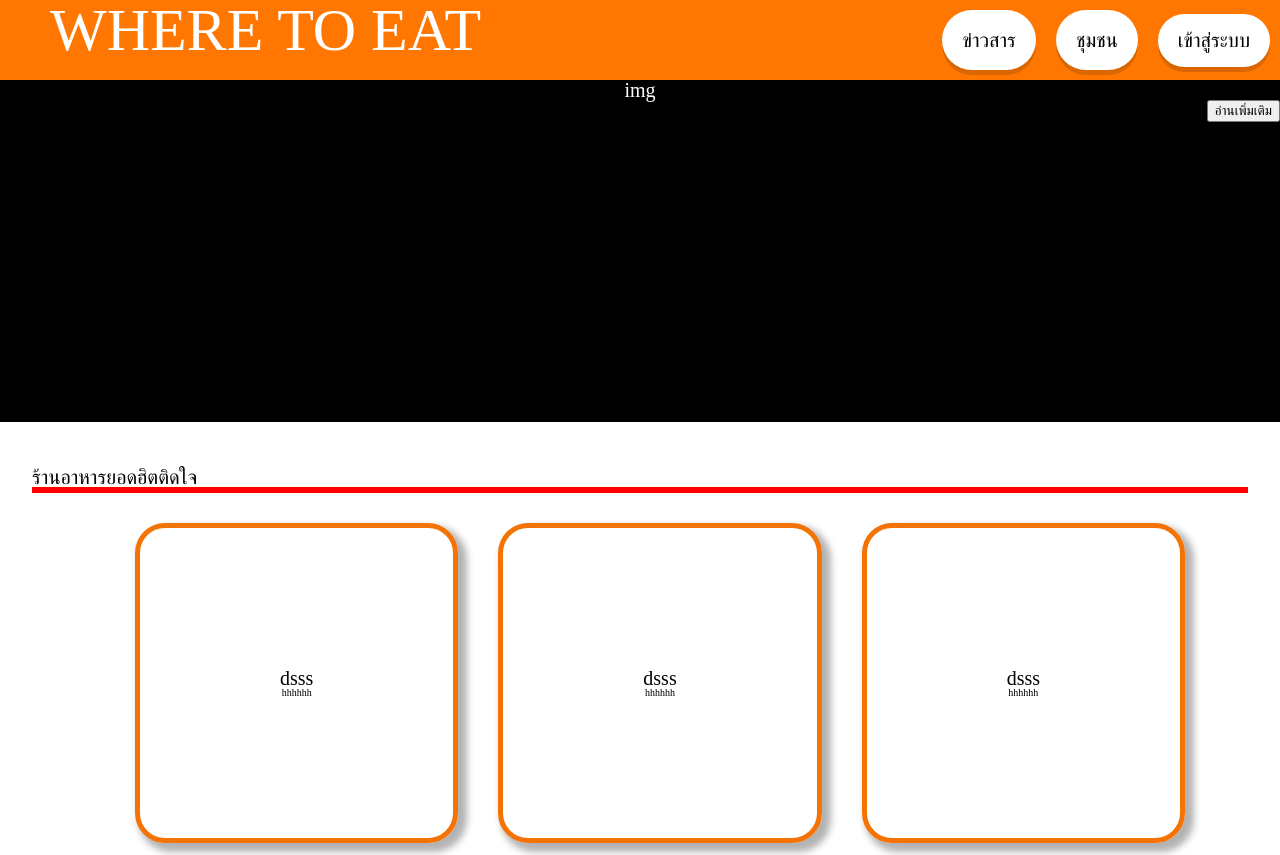
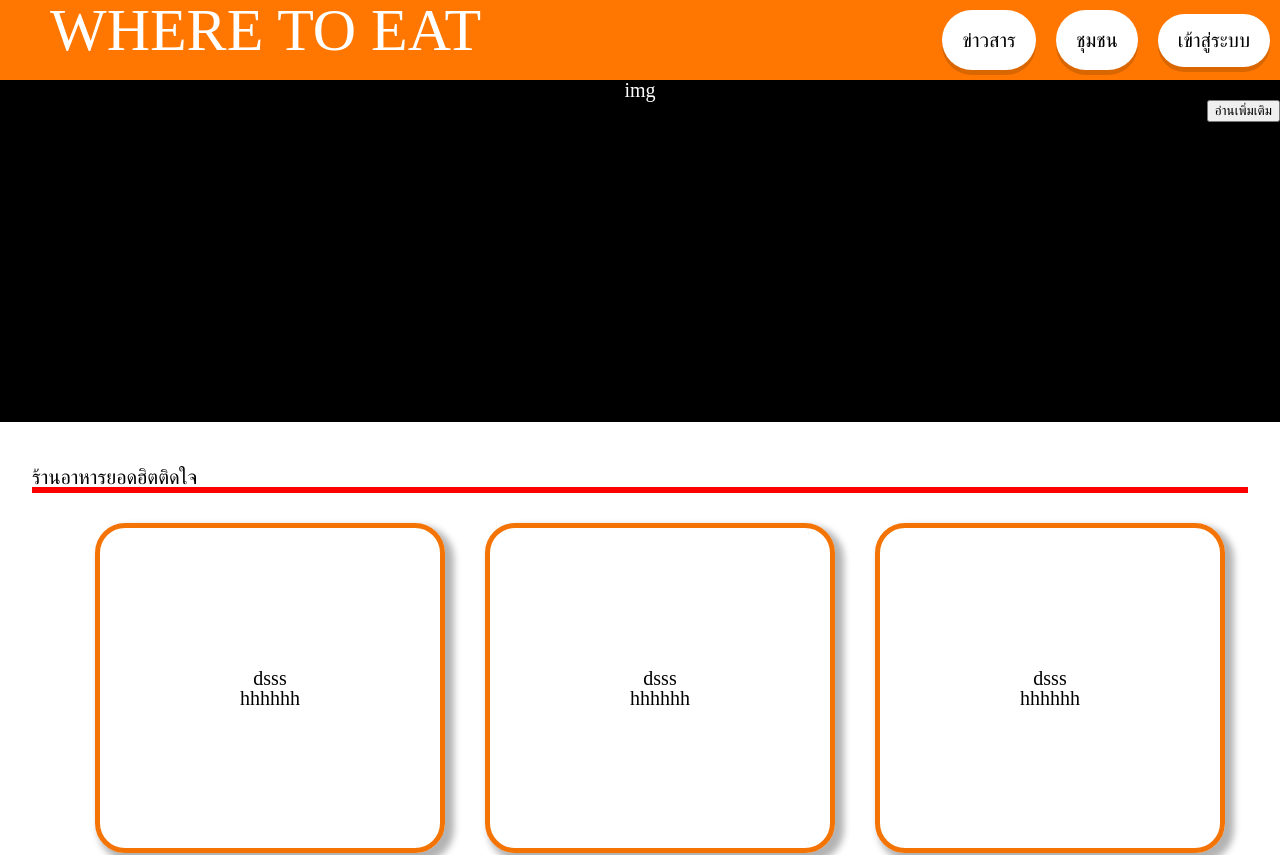
Before and after one commit to Acttion101/eatsomewhere-react, a React (Create React App) app: page / in a window 1280 px wide. Shown: the top 855 px of the page. Built offline with nearby package versions, Linux system fonts and the light colour scheme.

Commit message:
edit-typography

```diff
--- a/src/components/Typography.js
+++ b/src/components/Typography.js
@@ -31,9 +31,9 @@ export const TextFooter = styled.span`
   /* margin:0rem 0rem 0rem 4rem; */
 `
 
-export const TextStore = styled.span`
+export const TextStore = styled.h1`
   color: #000;
-  font-size: 10px;
+
 `
 export const TextTopicHot = styled.h1`
   color: #000;
```
